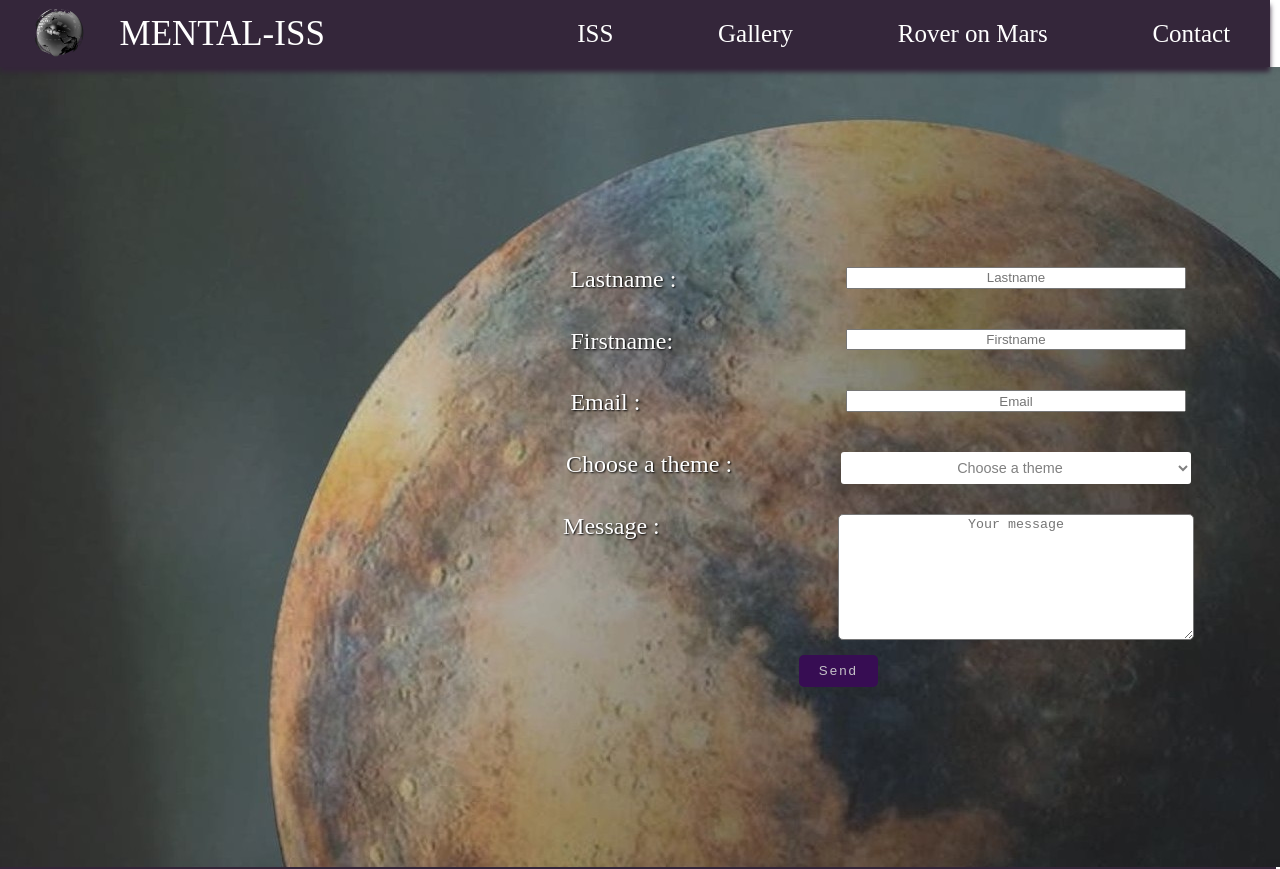
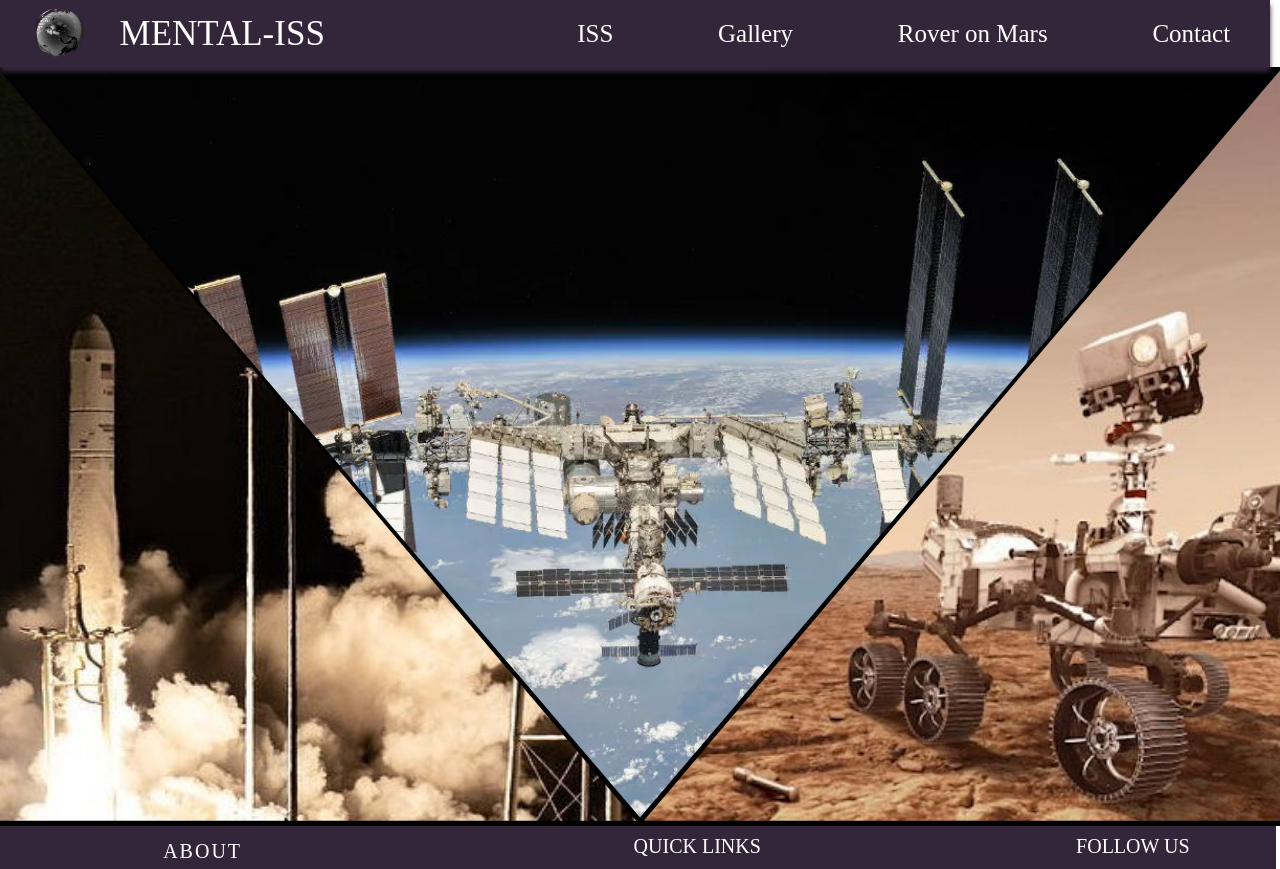
Before and after one commit to WildCodeSchool/lille-0920b-js-mentali-iss, a React (Create React App) app: page / in a window 1280 px wide. Shown: the top 869 px of the page. Built offline with nearby package versions, Linux system fonts and the light colour scheme.

Commit message:
routes fonctionnelles

```diff
--- a/package.json
+++ b/package.json
@@ -11,10 +11,12 @@
         "leaflet": "^1.7.1",
         "node": "^15.2.1",
         "react": "^17.0.1",
+        "react-burger-menu": "^2.9.2",
         "react-dom": "^17.0.1",
         "react-leaflet": "^2.8.0",
         "react-native-dotenv": "^2.4.2",
         "react-player": "^2.7.0",
+        "react-router-dom": "^5.2.0",
         "react-scripts": "4.0.0",
         "styled-components": "^5.2.1",
         "web-vitals": "^0.2.4"
--- a/src/App.js
+++ b/src/App.js
@@ -1,11 +1,12 @@
 import "./reset.css";
+import { Switch, Route } from "react-router-dom";
 import styled from "styled-components";
 import Header from "./components/Header";
 import FrontPage from "./components/FrontPage";
 import Footer from "./components/Footer";
 import GaleriePage from "./components/GaleriePage";
+import RoverPage from "./components/RoverPage";
 import PageContact from "./components/PageContact";
-import RoverPage from "./components/RoverPage";
 
 const OutaContainer = styled.div`
   height: 100%;
@@ -26,9 +27,14 @@ function App() {
     <OutaContainer>
       <Header />
       <PageWrap>
-        <PageContact />
-        <Footer />
+        <Switch>
+          <Route exact path="/" component={FrontPage} />
+          <Route path="/roveronmars" component={RoverPage} />
+          <Route path="/gallery" component={GaleriePage} />
+          <Route path="/contact" component={PageContact} />
+        </Switch>
       </PageWrap>
+      <Footer />
     </OutaContainer>
   );
 }
--- a/src/components/Header.jsx
+++ b/src/components/Header.jsx
@@ -1,6 +1,7 @@
 import React from "react";
 import styled from "styled-components";
 import BurgerMenu from "./BurgerMenu";
+import { Link } from "react-router-dom";
 
 const size = {
   xs: "320px",
@@ -37,7 +38,7 @@ const Headercont = styled.header`
   }
 `;
 
-const LogoMentali = styled.a`
+const LogoMentali = styled(Link)`
   display: flex;
   justify-content: start;
   align-items: center;
@@ -90,7 +91,7 @@ const Navbar = styled.ul`
   }
 `;
 
-const Navlink = styled.a`
+const Navlink = styled(Link)`
   text-decoration: none;
   font-size: 25px;
   color: white;
@@ -118,7 +119,7 @@ const Header = () => {
   return (
     <Headercont>
       <div className="logo-iss">
-        <LogoMentali href="#1">
+        <LogoMentali to="/">
           <LogoISS src="/photos/world.png" alt="logo" />
           <Brand>MENTAL-ISS</Brand>
         </LogoMentali>
@@ -127,18 +128,10 @@ const Header = () => {
         <BurgerMenu />
       </Burger>
       <Navbar>
-        <Navlink href="#2">
-          <li>ISS</li>
-        </Navlink>
-        <Navlink href="#2">
-          <li>Gallery</li>
-        </Navlink>
-        <Navlink href="#2">
-          <li>Rover on Mars</li>
-        </Navlink>
-        <Navlink href="#2">
-          <li>Contact</li>
-        </Navlink>
+        <Navlink to="/viewiss">ISS</Navlink>
+        <Navlink to="/gallery">Gallery</Navlink>
+        <Navlink to="/roveronmars">Rover on Mars</Navlink>
+        <Navlink to="/contact">Contact</Navlink>
       </Navbar>
     </Headercont>
   );
--- a/src/index.js
+++ b/src/index.js
@@ -2,13 +2,16 @@ import React from "react";
 import ReactDOM from "react-dom";
 import "leaflet/dist/leaflet.css";
 import "./index.css";
+import { BrowserRouter } from "react-router-dom";
 import App from "./App";
 import reportWebVitals from "./reportWebVitals";
 require("dotenv").config();
 
 ReactDOM.render(
   <React.StrictMode>
-    <App />
+    <BrowserRouter>
+      <App />
+    </BrowserRouter>
   </React.StrictMode>,
   document.getElementById("root")
 );
```
Also changed, not shown: 1 other file (tests, documents, lock files or other folders).
